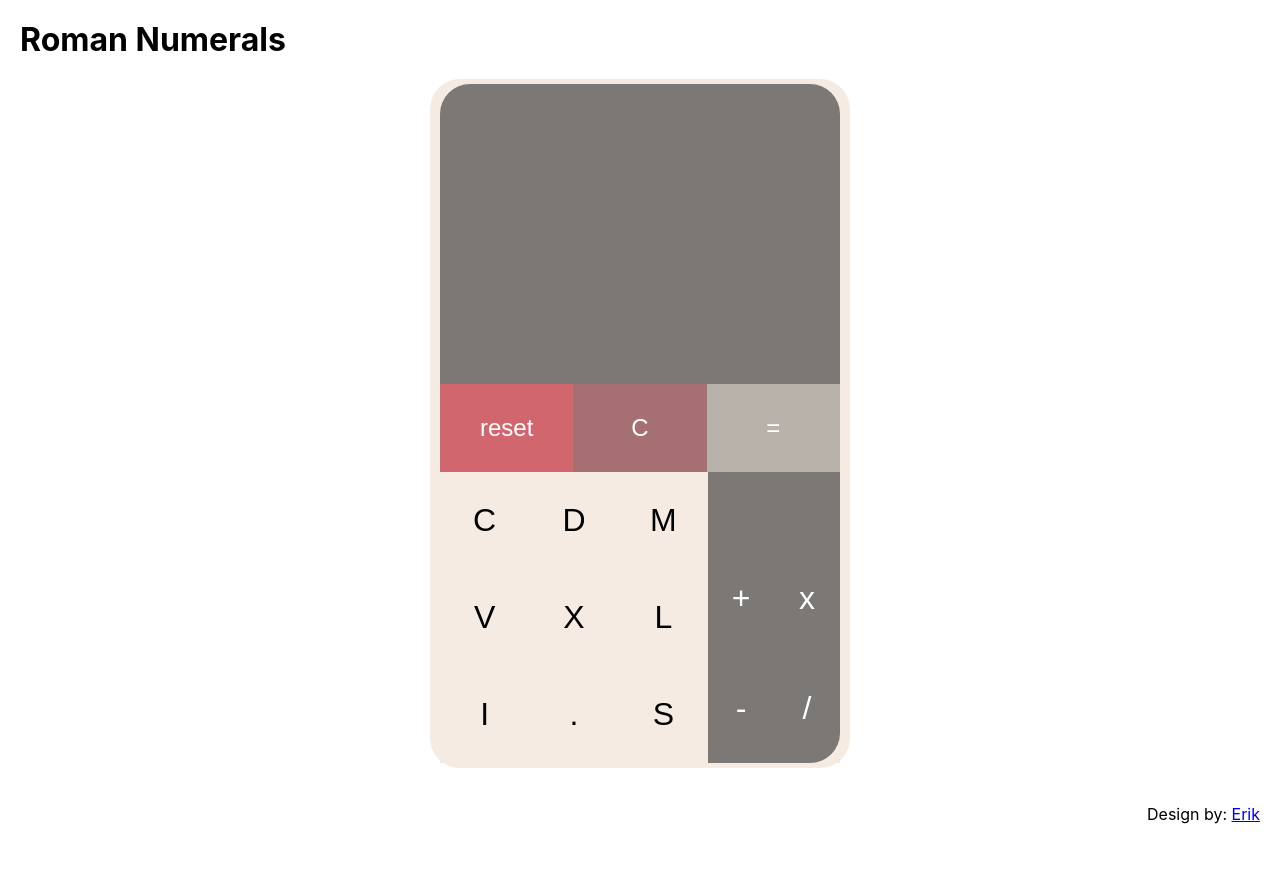
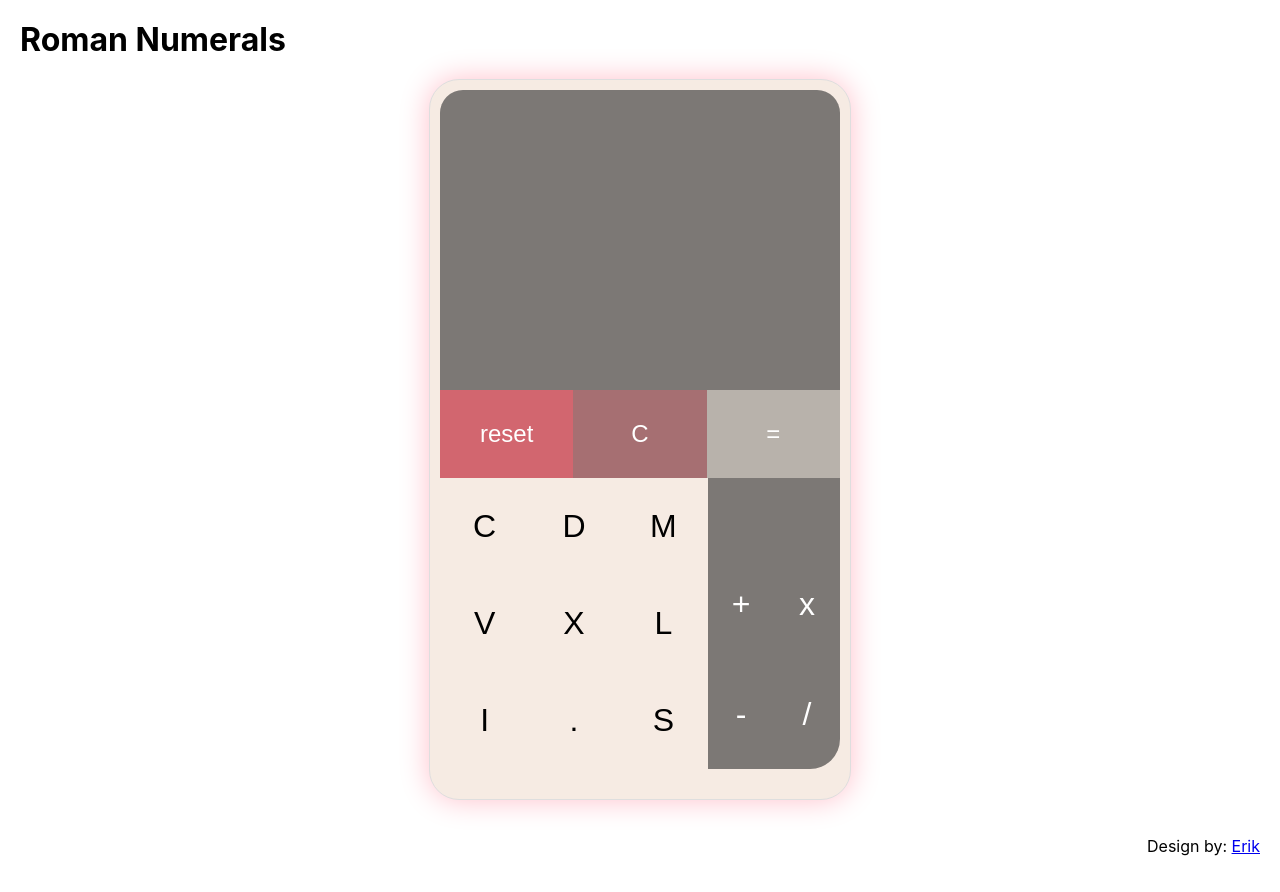
Before and after one commit to Hahiii/roman-numerals-challenge, a React (Create React App) app: page / in a window 1280 px wide. Before the commit the page ends 860 px from the top, so only its background shows below. Built offline with nearby package versions, Linux system fonts and the light colour scheme.

Commit message:
update style

```diff
--- a/src/App.css
+++ b/src/App.css
@@ -2,10 +2,10 @@ h1 {
   margin: 0;
 }
 
-header, footer {
+header,
+footer {
   padding: 20px 20px;
 }
-
 
 button {
   border: none;
@@ -17,9 +17,11 @@ button {
   max-width: 400px;
   margin: 0 auto;
   background-color: #f6ebe3;
-  padding: 5px 10px;
   border-radius: 30px;
   color: #f4ece3;
+  box-shadow: 0 0 30px pink;
+  border: 1px solid #dedede;
+  padding: 10px 10px 30px
 }
 
 .screen {
@@ -29,7 +31,7 @@ button {
   padding: 0 20px;
   align-items: center;
   background-color: #7c7875;
-  border-radius: 30px 30px 0px 0px;
+  border-radius: 23px 23px 0px 0px;
   color: white;
 }
 
```
